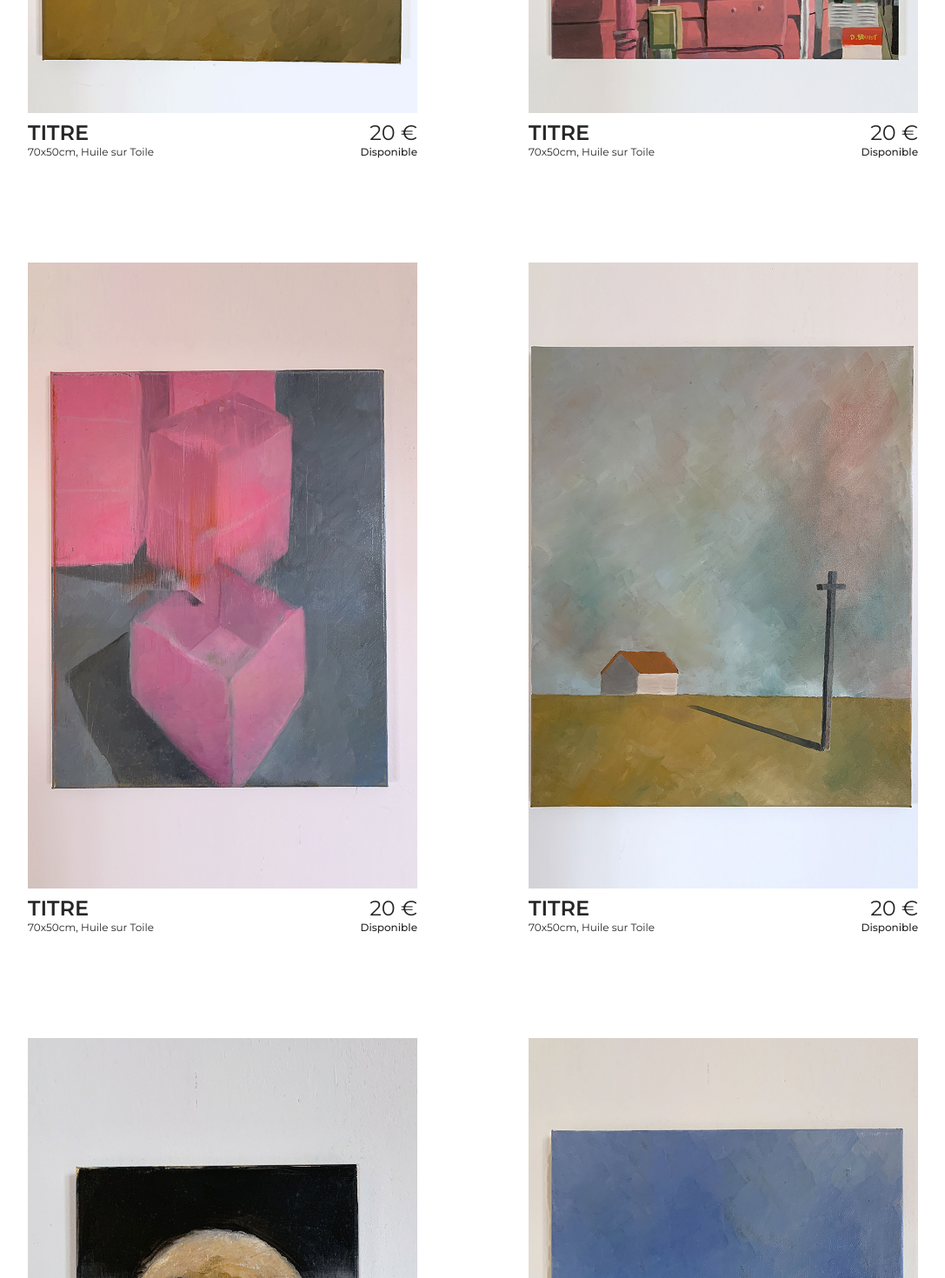
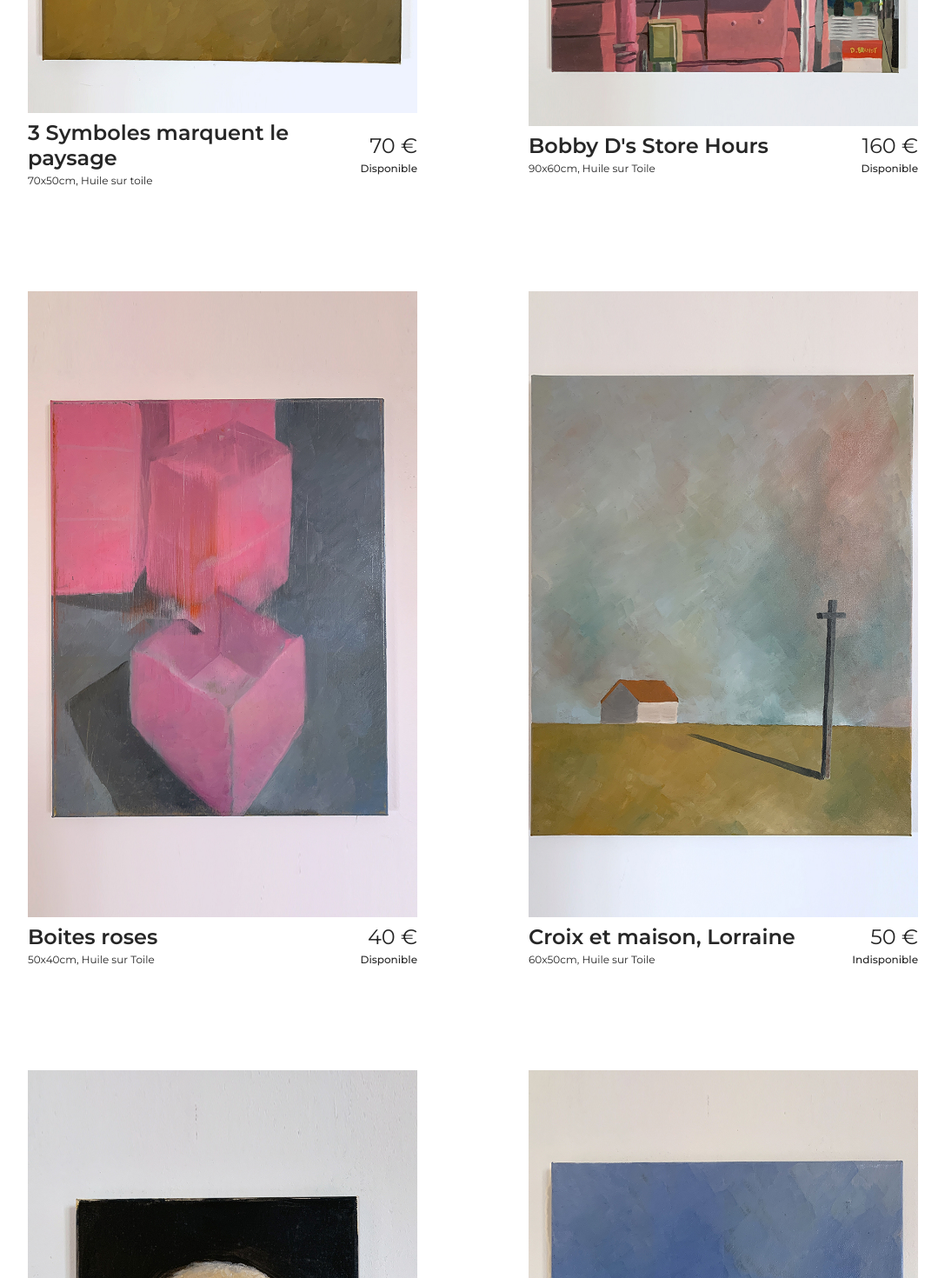
Before and after one commit to Tbrandt-ctrl/daniel-art-frontend, a Next.js app: page / in a window 1280 px wide. Shown: the part 940-2410 px from the top of the page at 87% size, without its empty margins (96-1183 px from the left). Built offline with nearby package versions, Linux system fonts and the light colour scheme.

Commit message:
updates to content

```diff
--- a/components/Pages/List.js
+++ b/components/Pages/List.js
@@ -7,72 +7,72 @@ const List = () => {
     {
       img:
         "/img/17042021-Tableau-no_cartel--3_symboles_marquent_le_paysage--082020-CROPPED.jpg",
-      title: "TITRE",
-      description: "70x50cm, Huile sur Toile",
-      price: "20 €",
+      title: "3 Symboles marquent le paysage",
+      description: "70x50cm, Huile sur toile",
+      price: "70 €",
       available: true,
     },
     {
       img:
         "/img/17042021-Tableau-no_cartel--Bobby_Ds_Store_Hours--2020-CROPPED.jpg",
-      title: "TITRE",
-      description: "70x50cm, Huile sur Toile",
-      price: "20 €",
+      title: "Bobby D's Store Hours",
+      description: "90x60cm, Huile sur Toile",
+      price: "160 €",
       available: true,
     },
     {
       img: "/img/17042021-Tableau-no_cartel--Boites_roses--2020-CROPPED.jpg",
-      title: "TITRE",
-      description: "70x50cm, Huile sur Toile",
-      price: "20 €",
+      title: "Boites roses",
+      description: "50x40cm, Huile sur Toile",
+      price: "40 €",
       available: true,
     },
     {
       img:
         "/img/17042021-Tableau-no_cartel--Croix_et_maison,Lorraine--082020-CROPPED.jpg",
-      title: "TITRE",
-      description: "70x50cm, Huile sur Toile",
-      price: "20 €",
-      available: true,
+      title: "Croix et maison, Lorraine",
+      description: "60x50cm, Huile sur Toile",
+      price: "50 €",
+      available: false,
     },
     {
       img:
         "/img/17042021-Tableau-no_cartel--Dennis_Rodman--16072020-CROPPED.jpg",
-      title: "TITRE",
-      description: "70x50cm, Huile sur Toile",
-      price: "20 €",
-      available: true,
+      title: "Dennis Rodmann",
+      description: "30x24cm, Huile sur Toile",
+      price: "40 €",
+      available: false,
     },
     {
       img:
         "/img/17042021-Tableau-no_cartel--Paysage_Lorrain--082020-CROPPED.jpg",
-      title: "TITRE",
-      description: "70x50cm, Huile sur Toile",
-      price: "20 €",
+      title: "Paysage Lorrain",
+      description: "50x40cm, Huile sur Toile",
+      price: "40 €",
       available: true,
     },
     {
       img:
         "/img/17042021-Tableau-no_cartel--Red_Monolyth_in_Desert--2020-CROPPED.jpg",
-      title: "TITRE",
-      description: "70x50cm, Huile sur Toile",
-      price: "20 €",
+      title: "Red Monolyth in Desert",
+      description: "70x50cm, Acrylique sur Toile",
+      price: "30 €",
       available: true,
     },
     {
       img:
         "/img/17042021-Tableau-no_cartel--Revolver_und_eine_Kugel_Der_Mann_und_die_Gewalt--15072020-CROPPED.jpg",
-      title: "TITRE",
-      description: "70x50cm, Huile sur Toile",
-      price: "20 €",
+      title: "Revolver und eine Kugel, Der Mann und die Gewalt",
+      description: "100x70cm, Huile sur Toile",
+      price: "130 €",
       available: true,
     },
     {
       img:
         "/img/17042021-Tableau-no_cartel--Terrain_Vague_Derriere_City_Stade--29062020-CROPPED.jpg",
-      title: "TITRE",
-      description: "70x50cm, Huile sur Toile",
-      price: "20 €",
+      title: "Terrain vague derrière le City Stade",
+      description: "70x50cm, Acryligque sur bois (aggloméré)",
+      price: "90 €",
       available: true,
     },
   ];
--- a/styles/Elements/Item.module.scss
+++ b/styles/Elements/Item.module.scss
@@ -30,18 +30,24 @@
   height: auto;
   display: flex;
   flex-direction: row;
-  align-items: flex-start;
-  justify-content: space-around;
+  align-items: center;
+  justify-content: space-between;
+  min-height: 5vh;
+  > div {
+    min-height: inherit;
+    display: flex;
+    flex-direction: column;
+    justify-content: center;
+  }
   span {
     font-size: 0.5rem;
+    margin-top: 0.5vh;
   }
-  > div {
-    width: 50%;
-  }
+
   .title_description {
-    display: flex;
-    flex-direction: column;
-    align-items: flex-start;
+    max-width: 80%;
+    width: auto;
+
     text-align: start;
     h4 {
       font-weight: 600;
@@ -52,10 +58,7 @@
   }
 
   .price_available {
-    align-items: flex-end;
-    display: flex;
-    flex-direction: column;
-    justify-content: flex-start;
+    height: 100%;
     text-align: end;
     h4 {
       font-weight: 400;
```
